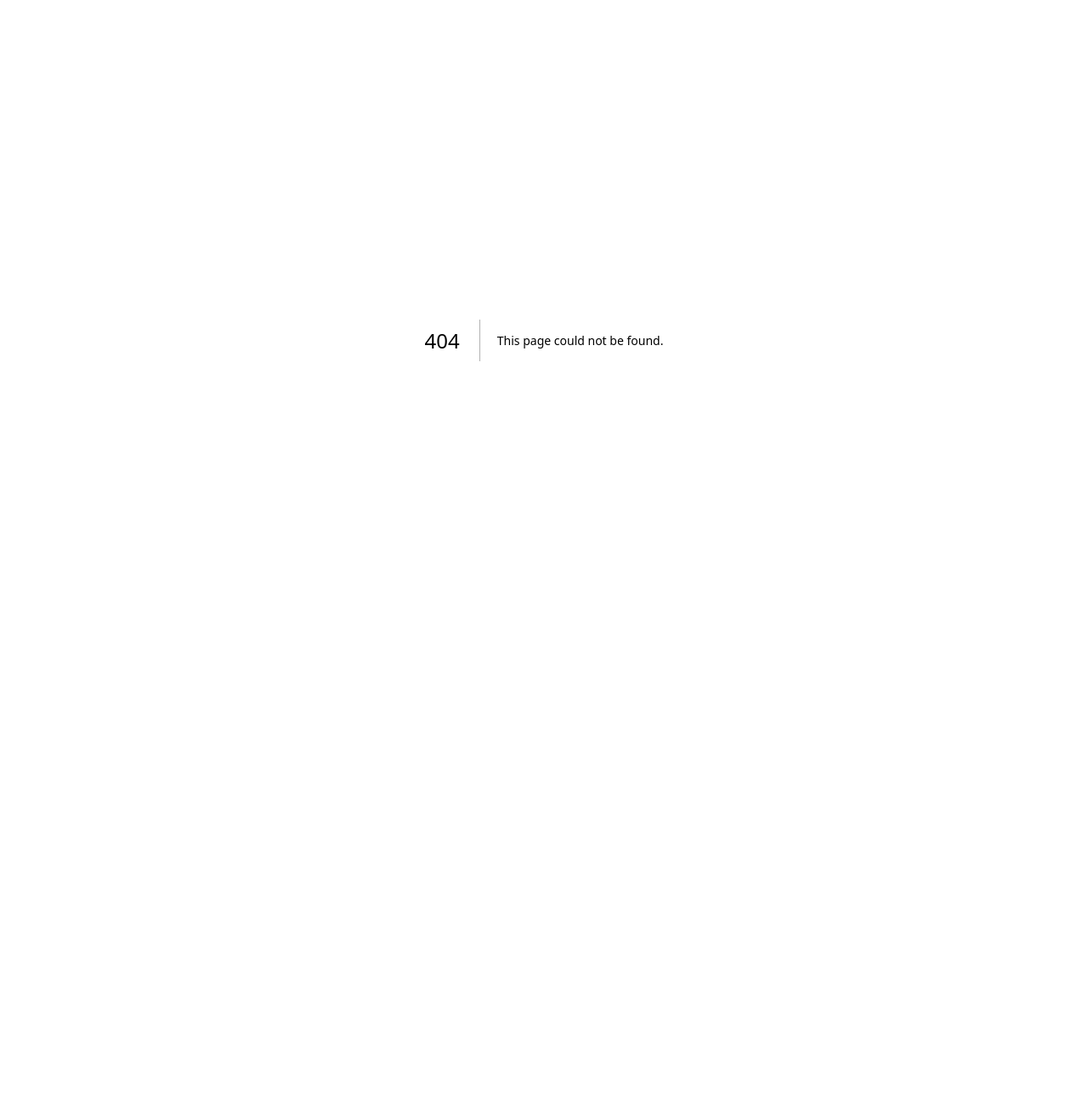
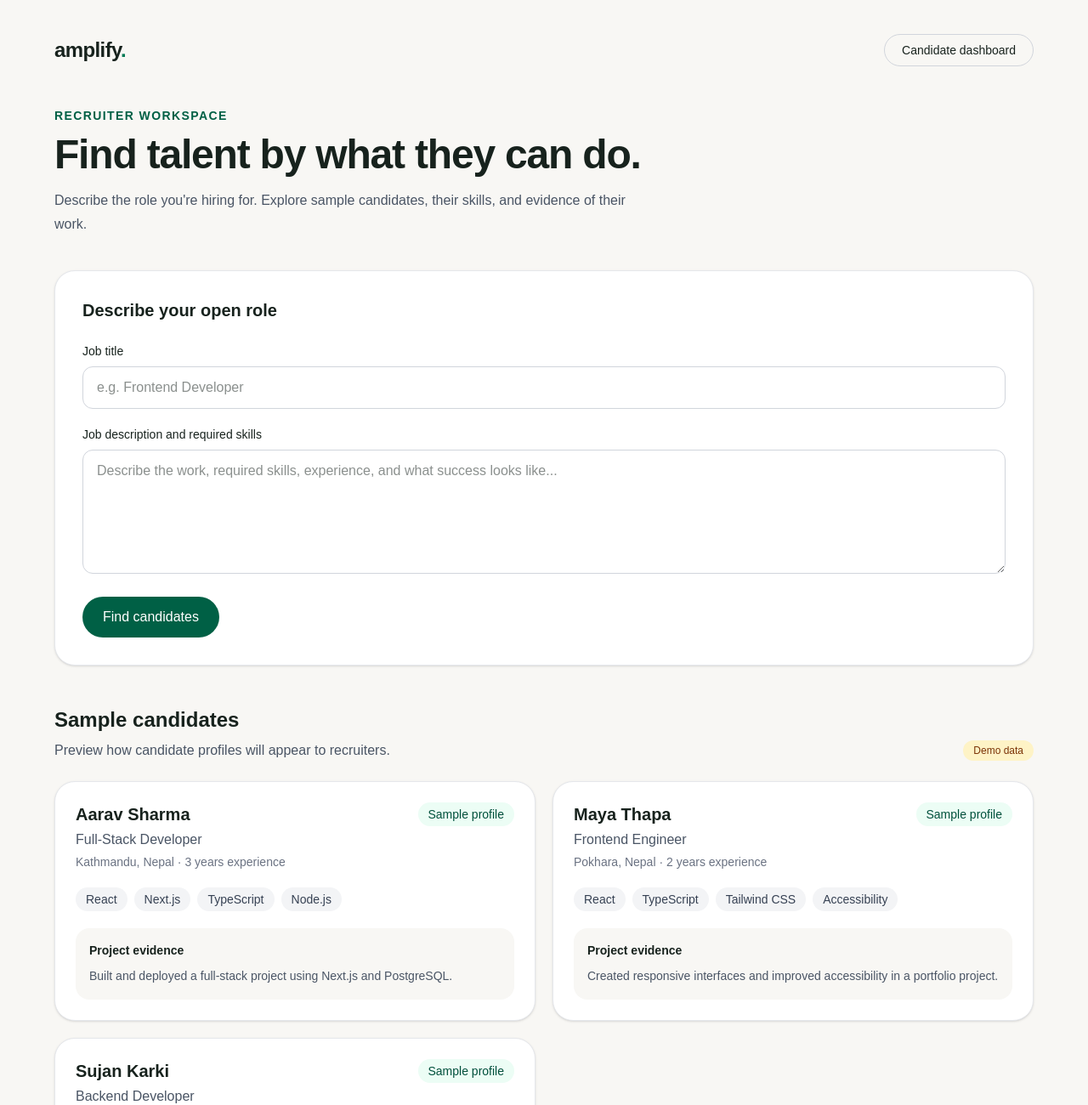
Before and after one commit to pranavlakshyan-369/MVP-Amplify, a Next.js app: page /recruiter in a window 1280 px wide. Before the commit this address had no page. Shown: the top 1300 px of the page at 85% size. Before the commit the page ends 800 px from the top, so only its background shows below. Built offline with nearby package versions, Linux system fonts and the light colour scheme.

Commit message:
added recruiter page

```diff
--- /dev/null
+++ b/app/recruiter/page.tsx
@@ -0,0 +1,211 @@
+"use client";
+
+import { useState } from "react";
+import Link from "next/link";
+
+const candidates = [
+  {
+    name: "Aarav Sharma",
+    headline: "Full-Stack Developer",
+    location: "Kathmandu, Nepal",
+    skills: ["React", "Next.js", "TypeScript", "Node.js"],
+    evidence: "Built and deployed a full-stack project using Next.js and PostgreSQL.",
+    experience: "3 years",
+  },
+  {
+    name: "Maya Thapa",
+    headline: "Frontend Engineer",
+    location: "Pokhara, Nepal",
+    skills: ["React", "TypeScript", "Tailwind CSS", "Accessibility"],
+    evidence: "Created responsive interfaces and improved accessibility in a portfolio project.",
+    experience: "2 years",
+  },
+  {
+    name: "Sujan Karki",
+    headline: "Backend Developer",
+    location: "Lalitpur, Nepal",
+    skills: ["Node.js", "PostgreSQL", "Python", "APIs"],
+    evidence: "Designed REST APIs and a relational database for a booking application.",
+    experience: "4 years",
+  },
+];
+
+export default function RecruiterPage() {
+  const [jobTitle, setJobTitle] = useState("");
+  const [jobDescription, setJobDescription] = useState("");
+  const [searched, setSearched] = useState(false);
+
+  const matchingCandidates = candidates.filter((candidate) => {
+    const searchText = `${jobTitle} ${jobDescription}`.toLowerCase();
+
+    return (
+      searchText.trim() !== "" &&
+      candidate.skills.some((skill) =>
+        searchText.includes(skill.toLowerCase())
+      )
+    );
+  });
+
+  return (
+    <main className="min-h-screen bg-[#f8f7f4] px-6 py-10 text-[#17221d]">
+      <div className="mx-auto max-w-6xl">
+        <header className="flex flex-wrap items-center justify-between gap-4">
+          <Link href="/" className="text-2xl font-bold tracking-tight">
+            amplify<span className="text-emerald-700">.</span>
+          </Link>
+
+          <Link
+            href="/dashboard"
+            className="rounded-full border border-gray-300 px-5 py-2 text-sm font-medium hover:bg-white"
+          >
+            Candidate dashboard
+          </Link>
+        </header>
+
+        <section className="mt-12">
+          <p className="text-sm font-semibold uppercase tracking-widest text-emerald-800">
+            Recruiter workspace
+          </p>
+
+          <h1 className="mt-3 text-4xl font-semibold tracking-tight sm:text-5xl">
+            Find talent by what they can do.
+          </h1>
+
+          <p className="mt-4 max-w-2xl leading-7 text-gray-600">
+            Describe the role you're hiring for. Explore sample candidates,
+            their skills, and evidence of their work.
+          </p>
+        </section>
+
+        <section className="mt-10 rounded-3xl border border-gray-200 bg-white p-6 shadow-sm sm:p-8">
+          <h2 className="text-xl font-semibold">Describe your open role</h2>
+
+          <form
+            className="mt-6 space-y-5"
+            onSubmit={(event) => {
+              event.preventDefault();
+              setSearched(true);
+            }}
+          >
+            <div>
+              <label
+                htmlFor="jobTitle"
+                className="mb-2 block text-sm font-medium"
+              >
+                Job title
+              </label>
+
+              <input
+                id="jobTitle"
+                value={jobTitle}
+                onChange={(event) => setJobTitle(event.target.value)}
+                placeholder="e.g. Frontend Developer"
+                className="w-full rounded-xl border border-gray-300 px-4 py-3 outline-none focus:border-emerald-700 focus:ring-2 focus:ring-emerald-100"
+              />
+            </div>
+
+            <div>
+              <label
+                htmlFor="jobDescription"
+                className="mb-2 block text-sm font-medium"
+              >
+                Job description and required skills
+              </label>
+
+              <textarea
+                id="jobDescription"
+                value={jobDescription}
+                onChange={(event) => setJobDescription(event.target.value)}
+                placeholder="Describe the work, required skills, experience, and what success looks like..."
+                rows={5}
+                className="w-full resize-y rounded-xl border border-gray-300 px-4 py-3 outline-none focus:border-emerald-700 focus:ring-2 focus:ring-emerald-100"
+              />
+            </div>
+
+            <button
+              type="submit"
+              className="rounded-full bg-emerald-800 px-6 py-3 font-medium text-white hover:bg-emerald-900"
+            >
+              Find candidates
+            </button>
+          </form>
+        </section>
+
+        <section className="mt-12">
+          <div className="flex flex-wrap items-end justify-between gap-3">
+            <div>
+              <h2 className="text-2xl font-semibold">
+                {searched ? "Candidate results" : "Sample candidates"}
+              </h2>
+
+              <p className="mt-2 text-gray-600">
+                {searched
+                  ? `${matchingCandidates.length} sample candidate(s) matched your entered skills.`
+                  : "Preview how candidate profiles will appear to recruiters."}
+              </p>
+            </div>
+
+            <span className="rounded-full bg-amber-100 px-3 py-1 text-xs font-medium text-amber-900">
+              Demo data
+            </span>
+          </div>
+
+          <div className="mt-6 grid gap-5 lg:grid-cols-2">
+            {(searched ? matchingCandidates : candidates).map((candidate) => (
+              <article
+                key={candidate.name}
+                className="rounded-3xl border border-gray-200 bg-white p-6 shadow-sm"
+              >
+                <div className="flex flex-wrap items-start justify-between gap-3">
+                  <div>
+                    <h3 className="text-xl font-semibold">{candidate.name}</h3>
+                    <p className="mt-1 text-gray-600">{candidate.headline}</p>
+                    <p className="mt-1 text-sm text-gray-500">
+                      {candidate.location} · {candidate.experience} experience
+                    </p>
+                  </div>
+
+                  <span className="rounded-full bg-emerald-50 px-3 py-1 text-sm font-medium text-emerald-900">
+                    Sample profile
+                  </span>
+                </div>
+
+                <div className="mt-5 flex flex-wrap gap-2">
+                  {candidate.skills.map((skill) => (
+                    <span
+                      key={skill}
+                      className="rounded-full bg-gray-100 px-3 py-1 text-sm text-gray-700"
+                    >
+                      {skill}
+                    </span>
+                  ))}
+                </div>
+
+                <div className="mt-5 rounded-2xl bg-[#f8f7f4] p-4">
+                  <p className="text-sm font-semibold">Project evidence</p>
+                  <p className="mt-2 text-sm leading-6 text-gray-600">
+                    {candidate.evidence}
+                  </p>
+                </div>
+              </article>
+            ))}
+          </div>
+
+          {searched && matchingCandidates.length === 0 && (
+            <div className="mt-6 rounded-2xl border border-dashed border-gray-300 p-8 text-center">
+              <h3 className="font-semibold">No sample matches found</h3>
+              <p className="mt-2 text-sm text-gray-600">
+                Try skills such as React, TypeScript, Node.js, Python, or PostgreSQL.
+              </p>
+            </div>
+          )}
+
+          <p className="mt-6 text-sm leading-6 text-gray-500">
+            These are fictional demo profiles. Matching currently uses simple
+            keyword checks, not AI or a validated candidate-ranking model.
+          </p>
+        </section>
+      </div>
+    </main>
+  );
+}
```
